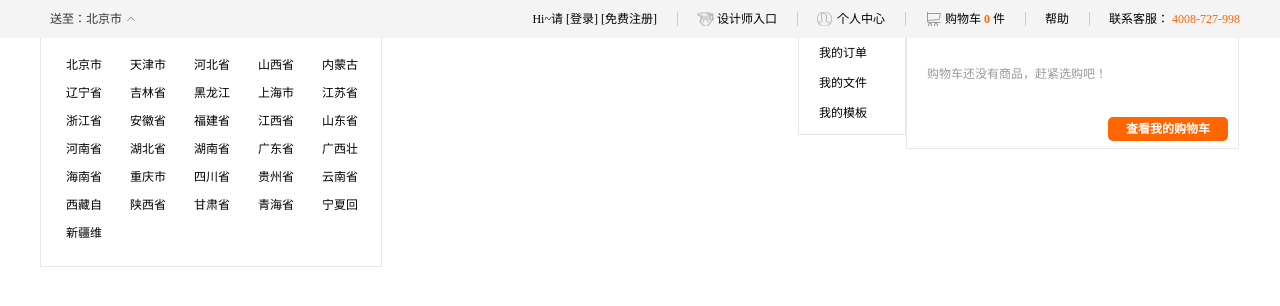
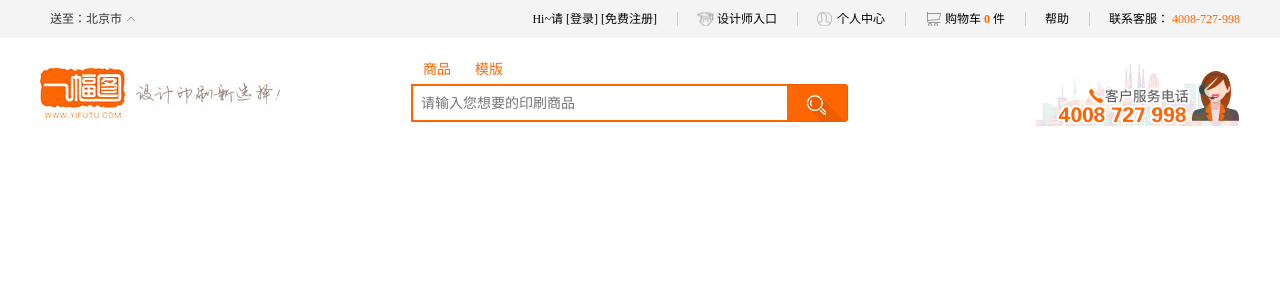
Before and after one commit to kingluoluo/onePicture, a plain HTML site: page index.html in a window 1280 px wide. Drawn offline with Linux system fonts and the light colour scheme.

Commit message:
add-index-logo

```diff
--- a/index.html
+++ b/index.html
@@ -157,8 +157,25 @@
     		</div>
 	    </div>
 	    <!--logo-->
-		<div id="logo">
-	    <div class="logo"></div>
+		<div class="logo">
+	    	<div class="logo-wrapper">
+	    		<div class="logoImg">
+	    			<a href="#"></a>
+	    		</div>
+	    		<div class="search-wrapper">
+	    			<ul class="search-type">
+	    				<li>商品</li>
+	    				<li>模版</li>
+	    			</ul>
+	    			<div class="search-bottom">
+	    				<input type="text" class="search-box" placeholder="请输入您想要的印刷商品"/>
+	    				<input type="button" class="goSearch" />
+	    			</div>
+	    		</div>
+	    		<div class="phone">
+	    			<img src="img/index-img/intro_adv.jpg" alt="">
+	    		</div>
+	    	</div>
 	    </div>
 	    <!--nav-->
 		<div id="nav">
--- a/sass/index.scss
+++ b/sass/index.scss
@@ -31,7 +31,7 @@ $width: 100%;
 			}
 		}
 		.AreaList{
-			display: block;
+			display: none;
 			position: absolute;
 			left: 0 ;
 			top: 38px;
@@ -81,6 +81,7 @@ $width: 100%;
 
 				}
 				.UserCenterSelect{
+					display: none;
 					left: 1px;
 					top:38px;
 					width:106px;
@@ -98,6 +99,7 @@ $width: 100%;
 					}
 				}
 				.cartCommodity{
+					display: none;
 					width: 331px;
 					height: auto;
 					left:  1px;
@@ -148,3 +150,63 @@ $width: 100%;
 			}
 	}
 }
+
+/*logo*/
+.logo{
+	width: $width;
+	height: 111px;
+	background-color: #fff;
+	.logo-wrapper{
+		width: 1200px;
+		height: 100%;
+		padding-top: 20px;
+		margin: 0 auto;
+		.logoImg{
+			float: left;
+			padding-top: 10px;
+			a{
+				display: block;
+				height: 51px;
+				width: 241px;
+				background: url(../img/index-img/logo.jpg) no-repeat left center;
+			}
+		}
+		.search-wrapper{
+			float: left;
+			margin-left: 130px;
+			.search-type{
+				height: 26px;
+				li{
+					float: left;
+					color: #ff6600;
+					padding: 0 12px;
+					font-size: 14px;
+					cursor: pointer;
+					height: 26px;
+				}
+			}
+			.search-box{
+				float: left;
+				height: 18px;
+				width: 358px;
+				padding: 8px;
+				background: #fff;
+				display: inline-block;
+				border: 2px solid #ff6600;
+				border-right: 0;
+				font: 14px/18px "Microsoft Yahei", Verdana, Tahoma, sans-serif;
+			}
+			.goSearch{
+				height: 38px;
+				width: 61px;
+				border: 0;
+				float: left;
+				background: url(../img/index-img/icon-S.jpg) no-repeat center;
+			}
+		}
+		.phone{
+			float: right;
+			vertical-align: middle;
+		}
+	}
+}
```
Also changed, not shown: css/index.css, img/index-img/icon-S.jpg (added), img/index-img/intro_adv.jpg (added), 1 other file.
